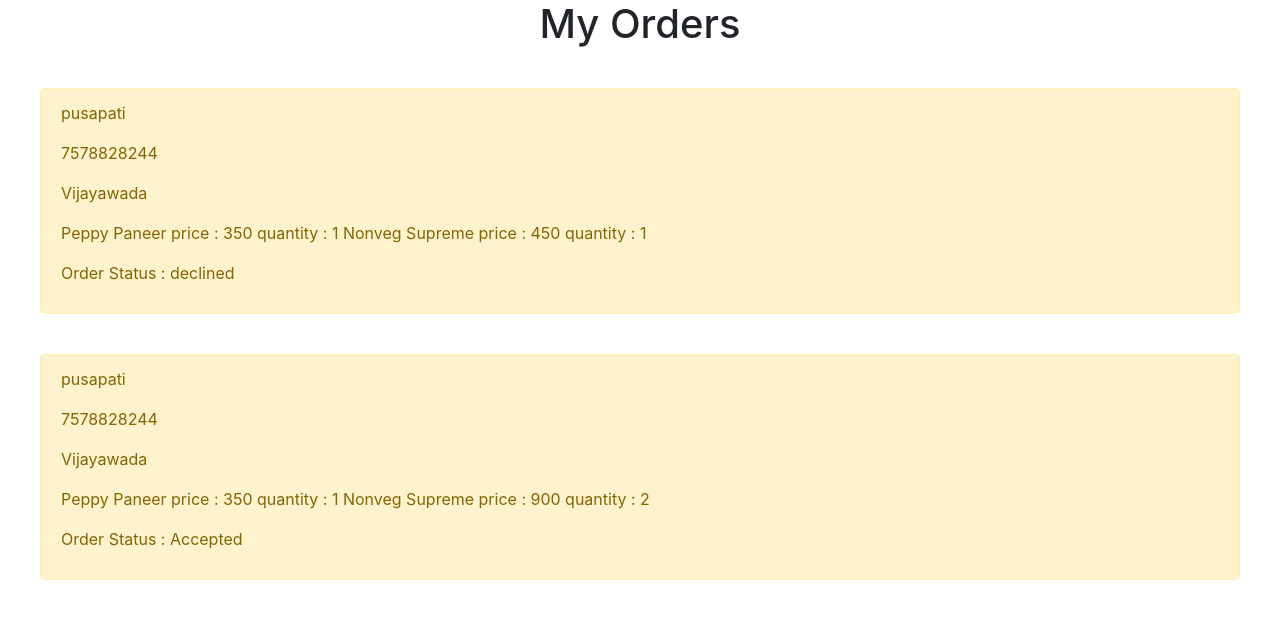
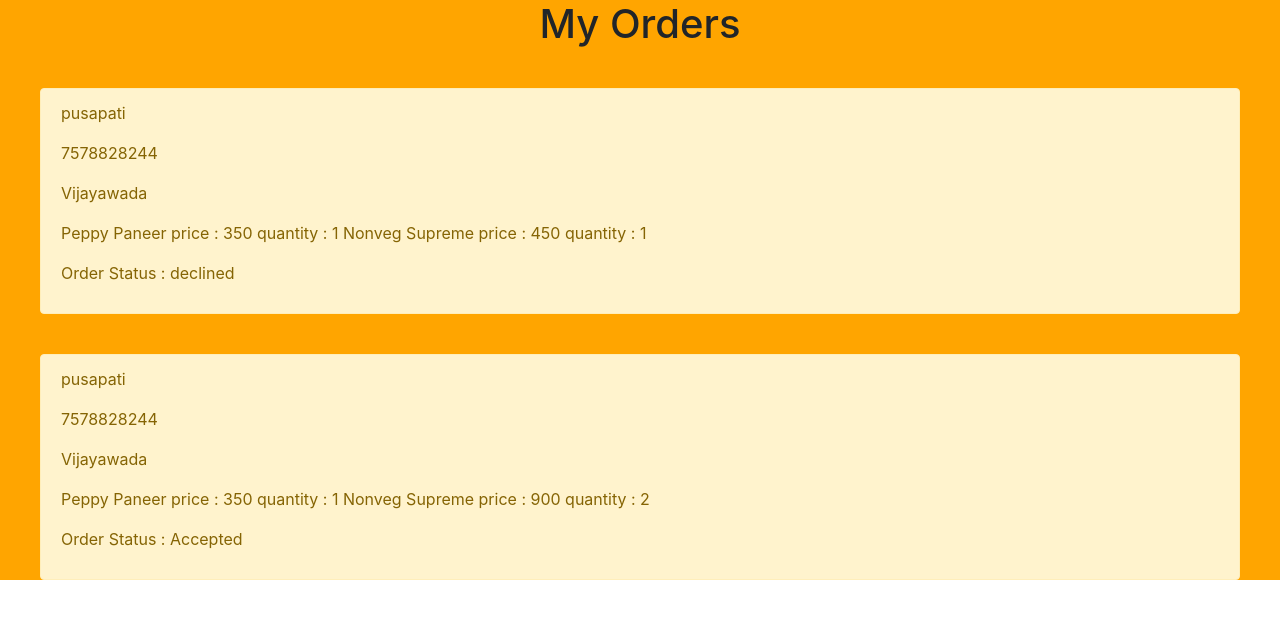
Before and after one commit to HasithaHasta/ThePizzaHouse, a Django app: template templates/pizzaapp/userorders.html in a window 1280 px wide. Shown: the top 619 px of the page. Run offline with Django 3.2, Linux system fonts and the light colour scheme; the template is opened without the code that fills it: values that come from a table or form of the project are taken from there, others are empty; data comes from the database, SQL or seed files in the repository; some libraries are stand-ins or nearby versions.

Commit message:
Update userorders.html

```diff
--- a/templates/pizzaapp/userorders.html
+++ b/templates/pizzaapp/userorders.html
@@ -1,6 +1,8 @@
 {% extends 'base.html' %}
+{% load static%}
 {% block content %}
-<h1 style="text-align: center">My Orders</h1>
+<div style="background-color: orange">
+	<h1 style="text-align: center">My Orders</h1>
 {% for order in orders %}
 <div style="margin: 40px" class="alert alert-warning" role = "alert">
 	<p>{{order.username}}</p>
@@ -10,4 +12,5 @@
 	<p>Order Status : {{order.status}}</p>
 </div>
 {% endfor %}
+</div>
 {% endblock %}
```
